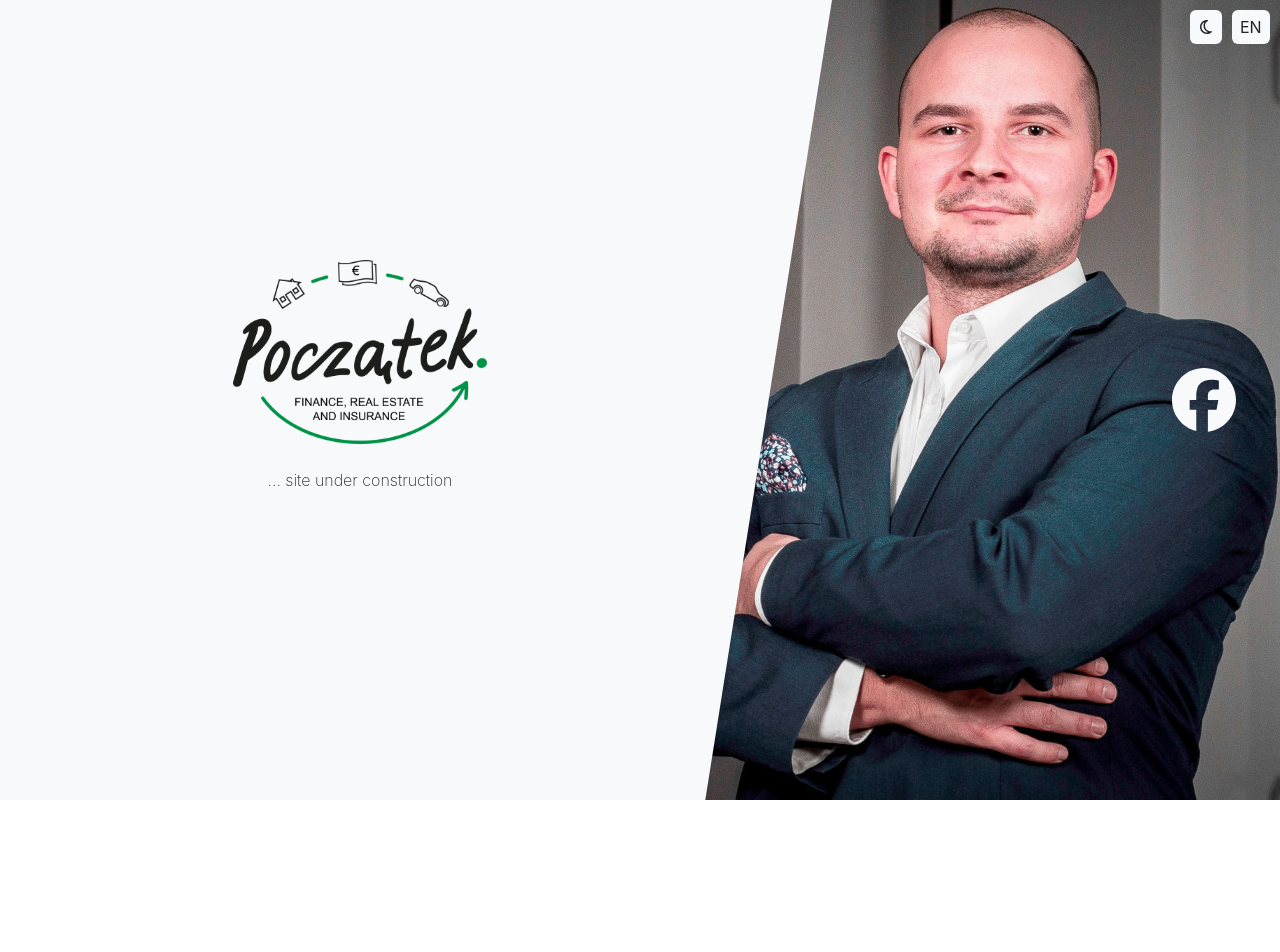
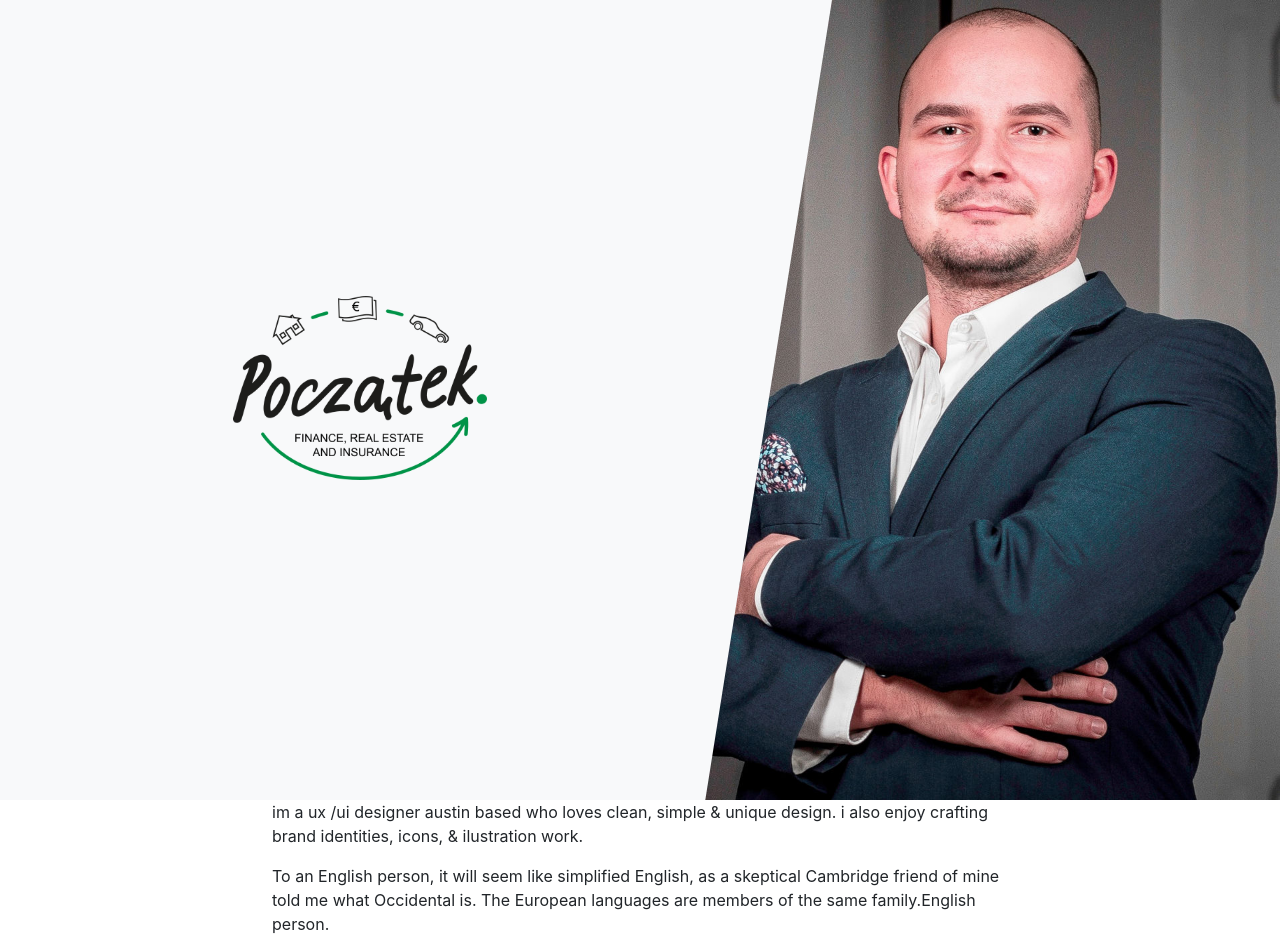
Before and after one commit to mateuszprzybylski/poczatek_info, a React (Create React App) app: page / in a window 1280 px wide. Before the commit the page ends 800 px from the top, so only its background shows below. Built offline with nearby package versions, Linux system fonts and the light colour scheme.

Commit message:
Add navbar

```diff
--- a/src/App.module.scss
+++ b/src/App.module.scss
@@ -0,0 +1,6 @@
+@import './globals.scss';
+
+.app {
+    position: relative;
+    top: -$navbar-height;
+}
--- a/src/App.tsx
+++ b/src/App.tsx
@@ -1,16 +1,24 @@
 import appSettings from './appSettings.json';
+import MainNavbar from './Components/Navbar/MainNavbar';
 import UnderConstruction from './Components/UnderConstruction/UnderConstruction';
 import { useAppSelector } from './store/hooks';
+import styles from './App.module.scss';
+import LandingPage from './Components/LandingPage/LandingPage';
+import About from './Components/About/About';
 
 const App = () => {
-  const isDarkMode = useAppSelector(state => state.ui.isDarkMode);
+  const isDarkMode = useAppSelector((state) => state.ui.isDarkMode);
 
   return (
-    <div data-theme={isDarkMode ? 'dark' : 'light'}>
+    <div className={styles.app} data-theme={isDarkMode ? 'dark' : 'light'}>
+      <MainNavbar />
       {appSettings.isUnderConstrucionEnabled ? (
         <UnderConstruction />
       ) : (
-        <p>App</p>
+        <>
+          <LandingPage />
+          <About />
+        </>
       )}
     </div>
   );
--- /dev/null
+++ b/src/Components/About/About.tsx
@@ -0,0 +1,28 @@
+type Props = {
+  className?: string;
+};
+
+const About: React.FC<Props> = (props) => {
+  return (
+    <div className='container'>
+      <div className='row justify-content-between'>
+        <div className='col-lg-8 offset-lg-2 align-self-center'>
+          <div className='about-descr'>
+            <p className='p-heading'>
+              im a ux /ui designer austin based who loves clean, simple & unique
+              design. i also enjoy crafting brand identities, icons, &
+              ilustration work.{' '}
+            </p>
+            <p className='separator'>
+              To an English person, it will seem like simplified English, as a
+              skeptical Cambridge friend of mine told me what Occidental is. The
+              European languages are members of the same family.English person.
+            </p>
+          </div>
+        </div>
+      </div>
+    </div>
+  );
+};
+
+export default About;
--- /dev/null
+++ b/src/Components/LandingPage/LandingPage.module.scss
@@ -0,0 +1,76 @@
+@import '../../globals.scss';
+
+.landing-page {
+  background: url('../../assets/background_mobile.jpg') #019e55 no-repeat bottom
+    center;
+  background-size: cover;
+  height: 100%;
+}
+
+.masthead {
+  position: relative;
+  overflow: hidden;
+  z-index: 2;
+  display: flex;
+  align-items: center;
+  justify-content: center;
+  color: var(--primary-text);
+
+  &::before {
+    content: '';
+    position: absolute;
+    top: 0;
+    bottom: 0;
+    right: 0;
+    left: 0;
+    height: 100%;
+    width: 100%;
+    background-color: var(--primary-bg);
+  }
+
+  .masthead-content {
+    position: relative;
+    max-width: 40rem;
+    padding-top: 5rem;
+    padding-bottom: 5rem;
+    font-weight: 200;
+  }
+
+  .logo {
+    width: 70%;
+  }
+}
+
+@media (min-width: 992px) {
+  .landing-page {
+    background: url('../../assets/background.jpg') #019e55 no-repeat top right
+      scroll;
+    background-size: contain;
+    height: 100%;
+  }
+
+  .masthead {
+    height: 100%;
+    width: 60vw;
+    min-height: 0;
+    padding-bottom: 0;
+
+    &:before {
+      transform: skewX(-9deg);
+      transform-origin: top right;
+    }
+
+    .masthead-content {
+      padding-top: 0;
+      padding-bottom: 0;
+      padding-left: 2rem;
+      padding-right: 9rem;
+    }
+  }
+}
+
+@media (min-width: 1200px) {
+  .masthead {
+    width: 65vw;
+  }
+}
--- /dev/null
+++ b/src/Components/LandingPage/LandingPage.tsx
@@ -0,0 +1,41 @@
+import styles from './LandingPage.module.scss';
+import { useTranslation } from 'react-i18next';
+import { useAppSelector } from '../../store/hooks';
+
+type Props = {
+  className?: string;
+  belowLogo?: React.ReactNode;
+  aside?: React.ReactNode;
+};
+
+const LandingPage: React.FC<Props> = (props) => {
+  const { i18n } = useTranslation();
+  const isDarkMode = useAppSelector((state) => state.ui.isDarkMode);
+  const currentLanguage = i18n.languages[0];
+
+  return (
+    <div className={styles['landing-page']}>
+      <div className={styles.masthead}>
+        <div className={`${styles['masthead-content']}`}>
+          <div className='container'>
+            <div className='row'>
+              <div className='col'>
+                <img
+                  className={`${styles.logo} d-block mx-auto mb-4`}
+                  src={require(`../../assets/${currentLanguage}/${
+                    isDarkMode ? 'logo_dark' : 'logo'
+                  }.png`)}
+                  alt='logo'
+                />
+              </div>
+            </div>
+            {props.belowLogo}
+          </div>
+        </div>
+      </div>
+      {props.aside}
+    </div>
+  );
+};
+
+export default LandingPage;
--- /dev/null
+++ b/src/Components/Navbar/MainNavbar.module.scss
@@ -0,0 +1,22 @@
+@import '../../globals.scss';
+
+.main-navbar {
+  background-color: var(--primary-bg);
+  position: sticky;
+  top: 0;
+  width: 100%;
+  z-index: 3;
+  transform: translateY(-$navbar-height);
+  transition: transform 0.3s;
+  height: $navbar-height;
+
+  &.visible {
+    transform: translateY(0px);
+  }
+
+  .controls {
+    > * {
+      margin-left: 10px;
+    }
+  }
+}
--- /dev/null
+++ b/src/Components/Navbar/MainNavbar.tsx
@@ -0,0 +1,50 @@
+import { useState, useEffect } from 'react';
+import Container from 'react-bootstrap/Container';
+import Navbar from 'react-bootstrap/Navbar';
+import { useAppSelector } from '../../store/hooks';
+import LanguageSelector from '../Utils/LanguageSelector';
+import ThemeSwitcher from '../Utils/ThemeSwitcher';
+import styles from './MainNavbar.module.scss';
+
+type Props = {
+  className?: string;
+};
+
+const MainNavbar: React.FC<Props> = (props) => {
+  const isDarkMode = useAppSelector((state) => state.ui.isDarkMode);
+
+  const [offset, setOffset] = useState(0);
+
+  useEffect(() => {
+    const onScroll = () => setOffset(window.pageYOffset);
+    window.removeEventListener('scroll', onScroll);
+    window.addEventListener('scroll', onScroll, { passive: true });
+    return () => window.removeEventListener('scroll', onScroll);
+  }, []);
+
+  return (
+    <Navbar
+      className={`${styles['main-navbar']} ${offset > 56 && styles['visible']}`}
+    >
+      <Container fluid>
+        <Navbar.Brand href='/'>
+          <img
+            src={require(`../../assets/${
+              isDarkMode ? 'logo_small_dark' : 'logo_small'
+            }.png`)}
+            width='100'
+            height='30'
+            className='d-inline-block align-top'
+            alt='Poczatek.info'
+          />
+        </Navbar.Brand>
+        <div className={`d-flex ${styles.controls}`}>
+          <ThemeSwitcher />
+          <LanguageSelector />
+        </div>
+      </Container>
+    </Navbar>
+  );
+};
+
+export default MainNavbar;
--- a/src/Components/UnderConstruction/UnderConstruction.module.scss
+++ b/src/Components/UnderConstruction/UnderConstruction.module.scss
@@ -1,91 +1,7 @@
 @import '../../globals.scss';
 
 .under-construction {
-  background: url('../../assets/background_mobile.jpg') #019e55 no-repeat bottom center;
-  background-size: cover;
   height: 100%;
-}
-
-.controls {
-  display: flex;
-  position: absolute;
-  top: 10px;
-  right: 10px;
-  z-index: 4;
-  justify-content: flex-end;
-  align-items: center;
-
-  > * {
-    margin-left: 10px;
-  }
-}
-
-.masthead {
-  position: relative;
-  overflow: hidden;
-  z-index: 2;
-  display: flex;
-  align-items: center;
-  justify-content: center;
-  color: var(--primary-text);
-
-  &::before {
-    content: '';
-    position: absolute;
-    top: 0;
-    bottom: 0;
-    right: 0;
-    left: 0;
-    height: 100%;
-    width: 100%;
-    background-color: var(--primary-bg);
-  }
-
-  .masthead-content {
-    position: relative;
-    max-width: 40rem;
-    padding-top: 5rem;
-    padding-bottom: 5rem;
-    font-weight: 200;
-  }
-
-  .logo {
-    width: 70%;
-  }
-}
-
-@media (min-width: 992px) {
-  .under-construction {
-    background: url('../../assets/background.jpg') #019e55 no-repeat top right
-      scroll;
-    background-size: contain;
-    height: 100%;
-  }
-
-  .masthead {
-    height: 100%;
-    width: 60vw;
-    min-height: 0;
-    padding-bottom: 0;
-
-    &:before {
-      transform: skewX(-9deg);
-      transform-origin: top right;
-    }
-
-    .masthead-content {
-      padding-top: 0;
-      padding-bottom: 0;
-      padding-left: 2rem;
-      padding-right: 9rem;
-    }
-  }
-}
-
-@media (min-width: 1200px) {
-  .masthead {
-    width: 65vw;
-  }
 }
 
 .social-icons {
@@ -105,7 +21,7 @@
   .social-icons {
     position: absolute;
     height: 100%;
-    top: 0;
+    top: $navbar-height;
     right: 2.5rem;
     width: auto;
   }
--- a/src/Components/UnderConstruction/UnderConstruction.tsx
+++ b/src/Components/UnderConstruction/UnderConstruction.tsx
@@ -2,42 +2,25 @@ import { FontAwesomeIcon } from '@fortawesome/react-fontawesome';
 import { faFacebook } from '@fortawesome/free-brands-svg-icons';
 import styles from './UnderConstruction.module.scss';
 import { useTranslation } from 'react-i18next';
-import LanguageSelector from '../Utils/LanguageSelector';
-import ThemeSwitcher from '../Utils/ThemeSwitcher';
-import { useAppSelector } from '../../store/hooks';
 import appSettings from '../../appSettings.json';
+import LandingPage from '../LandingPage/LandingPage';
 
 const UnderConstruction = () => {
-  const { t, i18n } = useTranslation();
-  const isDarkMode = useAppSelector((state) => state.ui.isDarkMode);
-  const currentLanguage = i18n.languages[0];
+  const { t } = useTranslation();
 
   return (
     <div className={styles['under-construction']}>
-      <div className={styles['controls']}>
-        <ThemeSwitcher />
-        <LanguageSelector />
-      </div>
-      <div className={styles.masthead}>
-        <div className={`${styles['masthead-content']}`}>
-          <div className='container'>
+      <LandingPage
+        belowLogo={
           <div className='row'>
             <div className='col'>
-                <img
-                  className={`${styles.logo} d-block mx-auto mb-4`}
-                  src={require(`../../assets/${currentLanguage}/${isDarkMode ? 'logo_dark' : 'logo'}.png`)}
-                  alt='logo'
-                />
+              <p className='mb-5 text-center'>
+                ... {t('Site under construction')}
+              </p>
             </div>
           </div>
-            <div className='row'>
-              <div className='col'>
-                <p className='mb-5 text-center'>... {t('Site under construction')}</p>
-              </div>
-            </div>
-          </div>
-        </div>
-      </div>
+        }
+        aside={
           <div className={styles['social-icons']}>
             <div className='d-flex flex-row flex-lg-column justify-content-center align-items-center h-100 mt-3 mt-lg-0'>
               <a
@@ -50,6 +33,8 @@ const UnderConstruction = () => {
               </a>
             </div>
           </div>
+        }
+      />
     </div>
   );
 };
--- a/src/appSettings.json
+++ b/src/appSettings.json
@@ -1,4 +1,4 @@
 {
-    "isUnderConstrucionEnabled": true,
+    "isUnderConstrucionEnabled": false,
     "facebookPageUrl": "https://www.facebook.com/poczatek.kredytu"
 }
--- a/src/globals.scss
+++ b/src/globals.scss
@@ -2,6 +2,8 @@ $dark: #212529;
 $light: #f8f9fa;
 $primary: #019e55;
 $secondary: #edefef;
+
+$navbar-height: 56px;
 
 :root {
   --primary: #{$primary};
```
Also changed, not shown: src/assets/logo_small.png (added), src/assets/logo_small_dark.png (added). Lines whose indentation alone changed are shown as unchanged.
